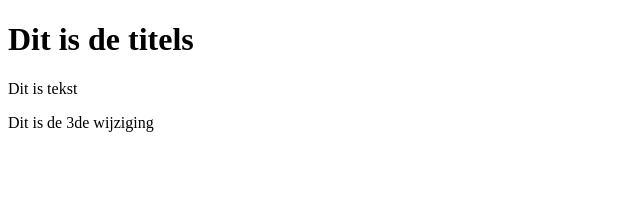
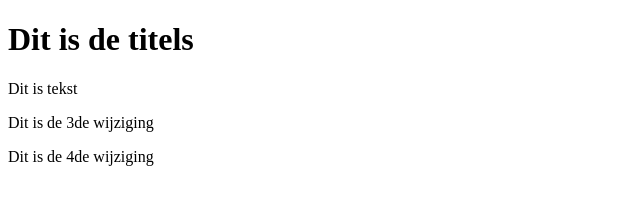
Before and after one commit to Maximslegacy99/nieuwProject, a plain HTML site: page nieuwProject/WebContent/index.html in a window 1280 px wide. Shown: the whole page, without its empty margins (0-640 px from the left). Drawn offline with Linux system fonts and the light colour scheme.

Commit message:
Dit is de 4de wijziging in index.html

```diff
--- a/nieuwProject/WebContent/index.html
+++ b/nieuwProject/WebContent/index.html
@@ -10,6 +10,7 @@
 	<article>
 		<p>Dit is tekst</p>
 		<p>Dit is de 3de wijziging</p>
+		<p>Dit is de 4de wijziging</p>
 	</article>
 </body>
 </html>
```
